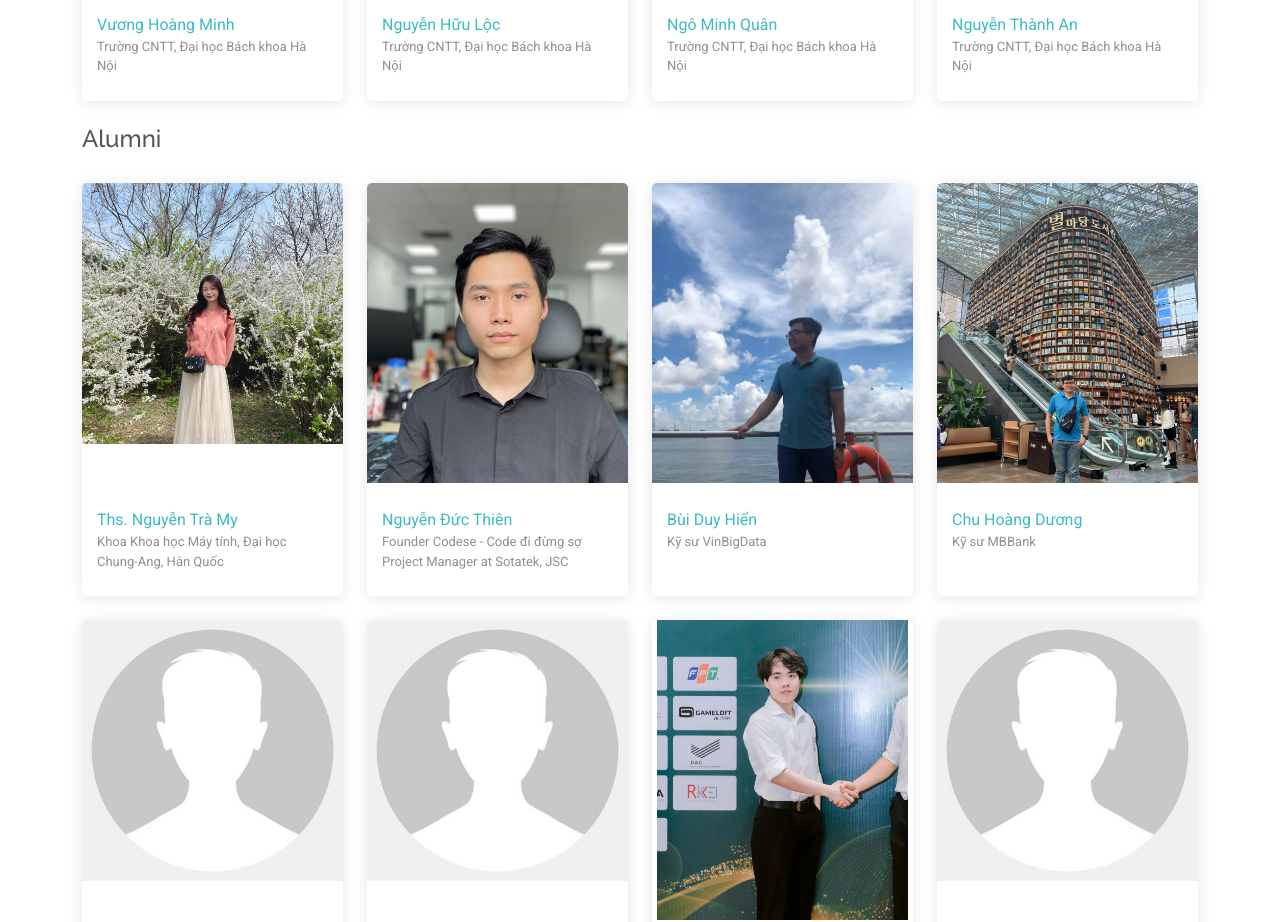
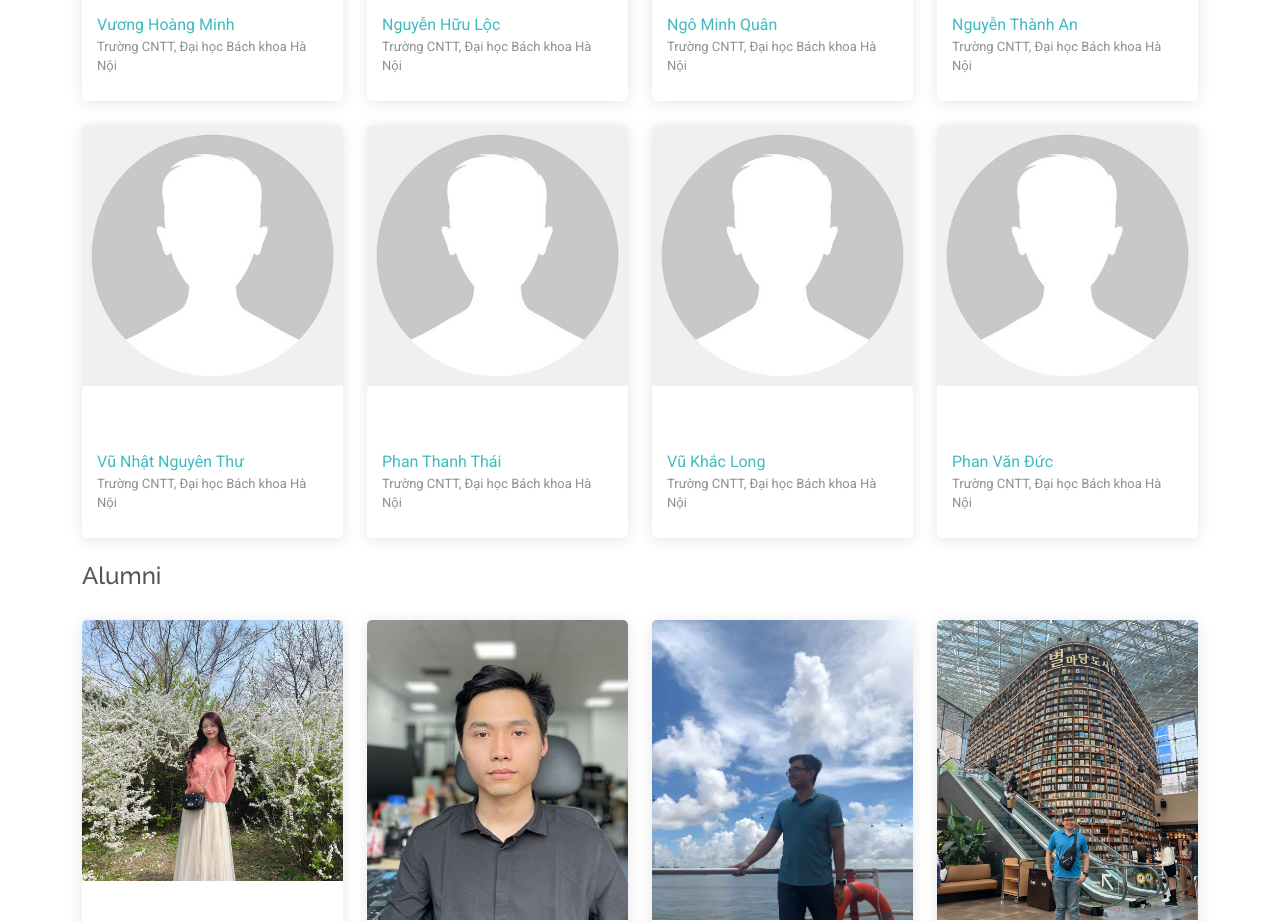
Before and after one commit to iselab-dorlab/iselab-dorlab.github.io, a Next.js app: page /members in a window 1280 px wide. Shown: the part 3080-4002 px from the top of the page. Built offline with nearby package versions, Linux system fonts and the light colour scheme.

Commit message:
update member

```diff
--- a/views/Members.js
+++ b/views/Members.js
@@ -243,6 +243,46 @@ const Member = () => {
             name: 'Nguyễn Thành An',
             position: 'Trường CNTT, Đại học Bách khoa Hà Nội'
         },
+        {
+            imgSrc: 'assets/img/members/avt.png',
+            links: [
+                { href: '', iconClass: 'fa-brands fa-google-scholar' },
+                { href: '', iconClass: 'bi bi-linkedin' },
+                { href: '', iconClass: 'fa-solid fa-building-columns' }
+            ],
+            name: 'Vũ Nhật Nguyên Thư',
+            position: 'Trường CNTT, Đại học Bách khoa Hà Nội'
+        },
+        {
+            imgSrc: 'assets/img/members/avt.png',
+            links: [
+                { href: '', iconClass: 'fa-brands fa-google-scholar' },
+                { href: '', iconClass: 'bi bi-linkedin' },
+                { href: '', iconClass: 'fa-solid fa-building-columns' }
+            ],
+            name: 'Phan Thanh Thái',
+            position: 'Trường CNTT, Đại học Bách khoa Hà Nội'
+        },
+        {
+            imgSrc: 'assets/img/members/avt.png',
+            links: [
+                { href: '', iconClass: 'fa-brands fa-google-scholar' },
+                { href: '', iconClass: 'bi bi-linkedin' },
+                { href: '', iconClass: 'fa-solid fa-building-columns' }
+            ],
+            name: 'Vũ Khắc Long',
+            position: 'Trường CNTT, Đại học Bách khoa Hà Nội'
+        },
+        {
+            imgSrc: 'assets/img/members/avt.png',
+            links: [
+                { href: '', iconClass: 'fa-brands fa-google-scholar' },
+                { href: '', iconClass: 'bi bi-linkedin' },
+                { href: '', iconClass: 'fa-solid fa-building-columns' }
+            ],
+            name: 'Phan Văn Đức',
+            position: 'Trường CNTT, Đại học Bách khoa Hà Nội'
+        },
 
     ];
 
--- a/views/Publications.js
+++ b/views/Publications.js
@@ -187,7 +187,7 @@ const Publication = () => {
   return (
     <section id="publication" className="section content-background">
       <div className="container section-title">
-        <h2>Publication</h2>
+        <h2>Publications</h2>
       </div>
 
       <div className="container section-title">
```
